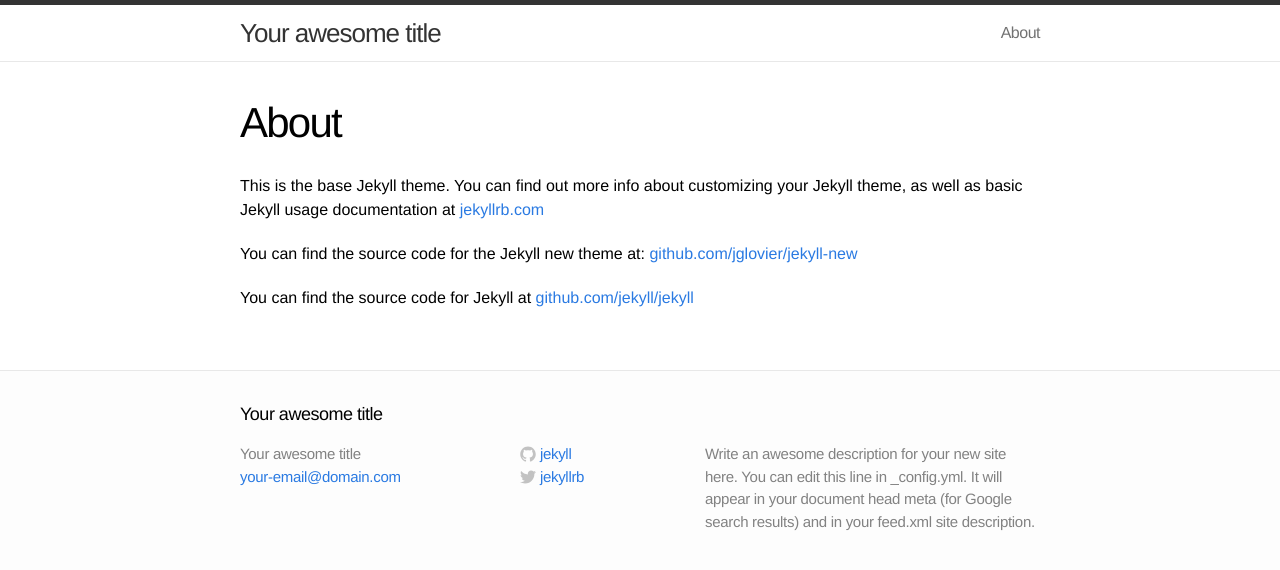
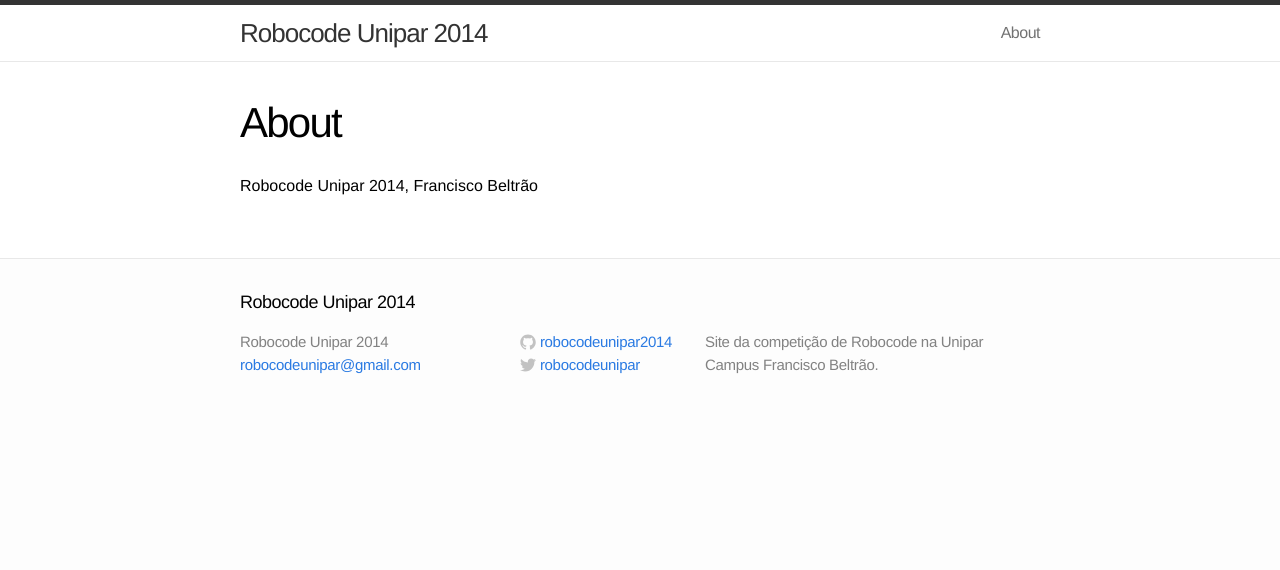
Before and after one commit to RobocodeUnipar2014/robocodeunipar2014.github.io, a Jekyll site: the page built from about.md, in a window 1280 px wide. Shown: the top 570 px of the page. Built offline with Jekyll 4.4.1, drawn with Linux system fonts in a browser that asks for light colours.

Commit message:
updating _config

```diff
--- a/_config.yml
+++ b/_config.yml
@@ -1,11 +1,11 @@
 # Site settings
-title: Your awesome title
-email: your-email@domain.com
-description: "Write an awesome description for your new site here. You can edit this line in _config.yml. It will appear in your document head meta (for Google search results) and in your feed.xml site description."
+title: "Robocode Unipar 2014"
+email: "robocodeunipar@gmail.com"
+description: "Site da competição de Robocode na Unipar Campus Francisco Beltrão."
 baseurl: ""
-url: "http://yourdomain.com"
-twitter_username: jekyllrb
-github_username:  jekyll
+url: "http://robocodeunipar2014.github.io"
+twitter_username: robocodeunipar
+github_username:  robocodeunipar2014
 
 # Build settings
 markdown: kramdown
--- a/about.md
+++ b/about.md
@@ -4,8 +4,4 @@
 permalink: /about/
 ---
 
-This is the base Jekyll theme. You can find out more info about customizing your Jekyll theme, as well as basic Jekyll usage documentation at [jekyllrb.com](http://jekyllrb.com/)
-
-You can find the source code for the Jekyll new theme at: [github.com/jglovier/jekyll-new](https://github.com/jglovier/jekyll-new)
-
-You can find the source code for Jekyll at [github.com/jekyll/jekyll](https://github.com/jekyll/jekyll)
+Robocode Unipar 2014, Francisco Beltrão
```
